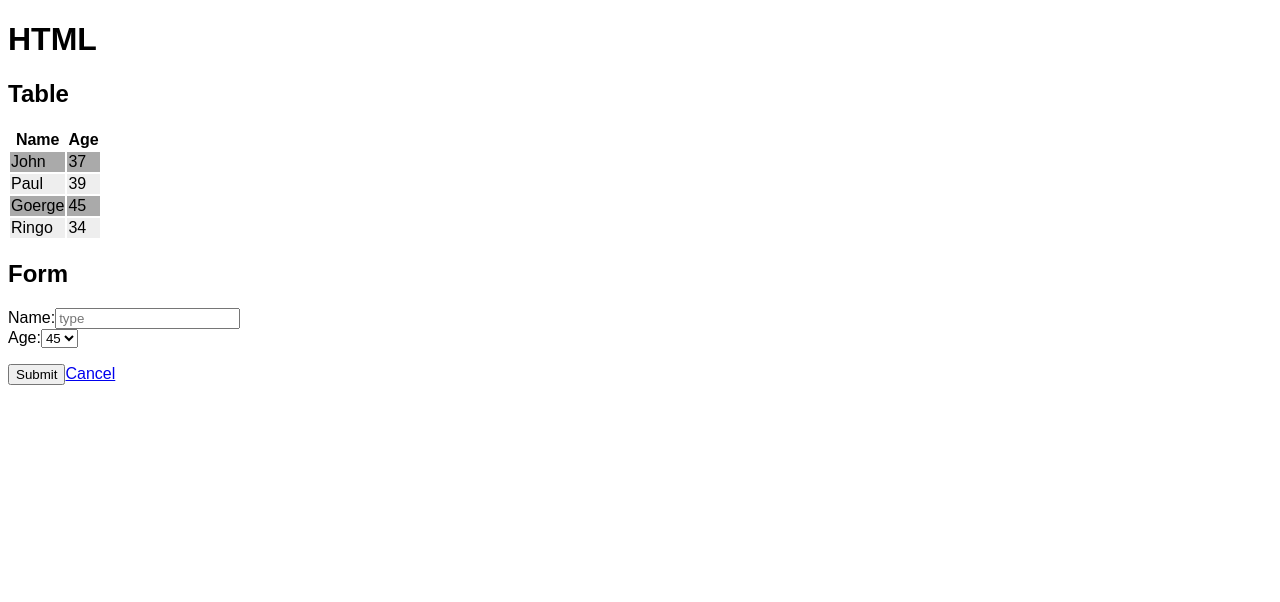
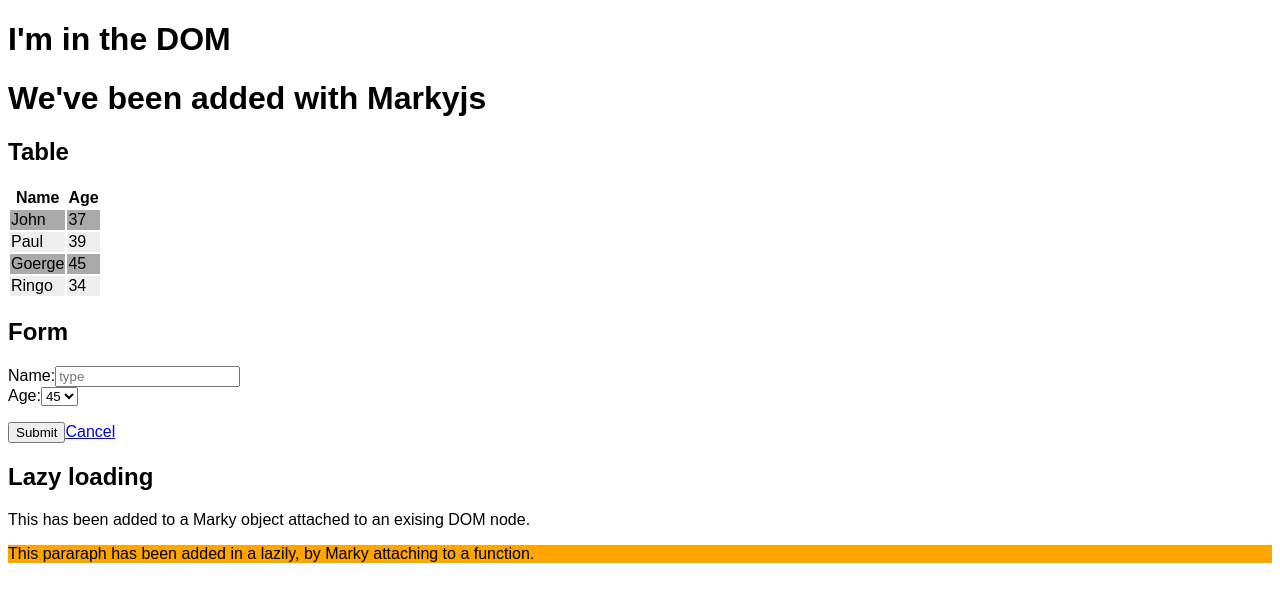
Before and after one commit to addywaddy/Marky.js, a plain HTML site: page examples/html.html in a window 1280 px wide. Drawn offline with Linux system fonts and the light colour scheme.

Commit message:
updated examples to include demo of lazy of node to attach to

```diff
--- a/examples/html.html
+++ b/examples/html.html
@@ -9,14 +9,15 @@
     </style>
   </head>
   <body>
-    <h1>I'll be removed</h1>
+    <h1>I'm in the DOM</h1>
     <script type="text/javascript" charset="utf-8">
 
       var HTML = new Marky(document.body)
+      var LazyContent = new Marky(function() { return document.getElementById('lazy-loaded')});
 
-      with (HTML.clear()) {
+      with (HTML) {
 
-        h1("HTML")
+        h1("We've been added with Markyjs")
 
         h2("Table")
 
@@ -73,7 +74,17 @@
             a("Cancel", {href: 'http://www.google.com'})
           })
         })
+
+        h2("Lazy loading")
+        div({id: 'lazy-loaded'}, function () {
+          p("This has been added to a Marky object attached to an exising DOM node.")
+        })
       }
+
+      with(LazyContent) {
+        p("This pararaph has been added in a lazily, by Marky attaching to a function.", {style: "background: orange"});
+      }
+
     </script>
   </body>
 </html>
```
